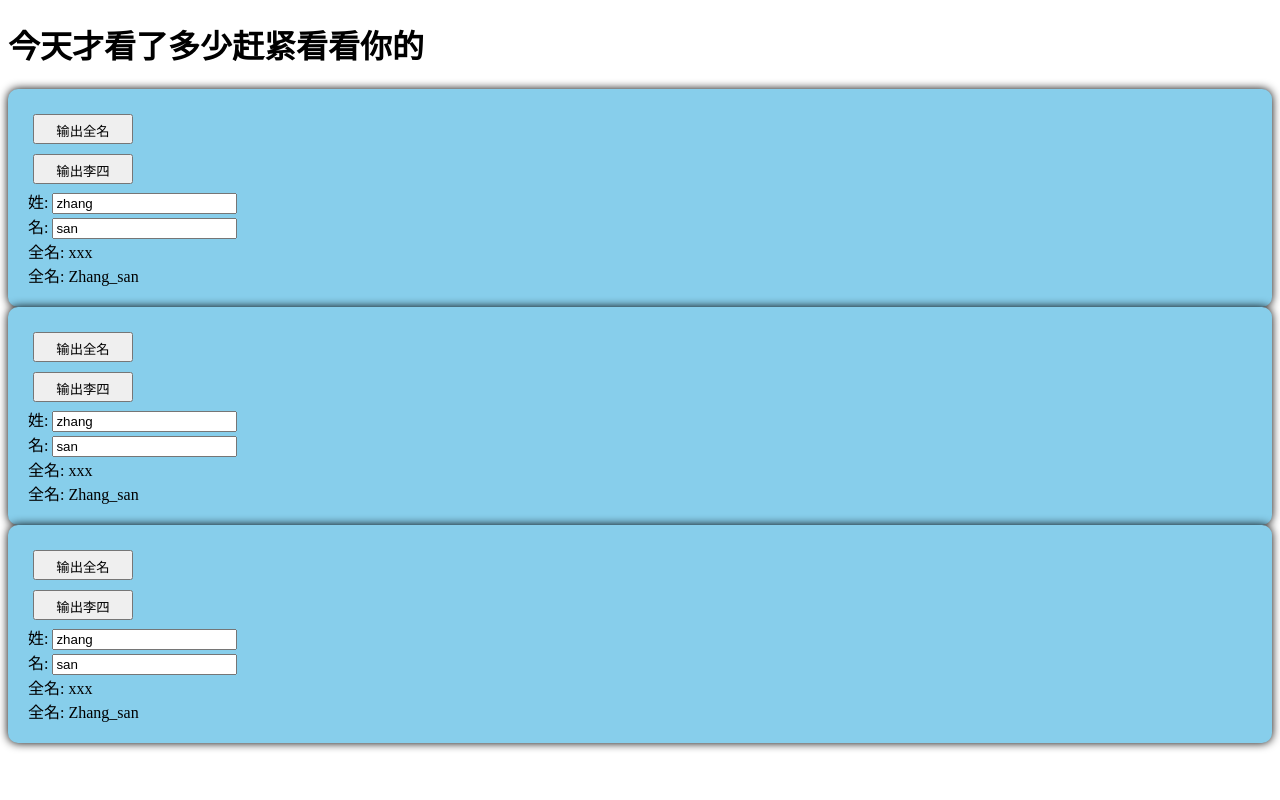
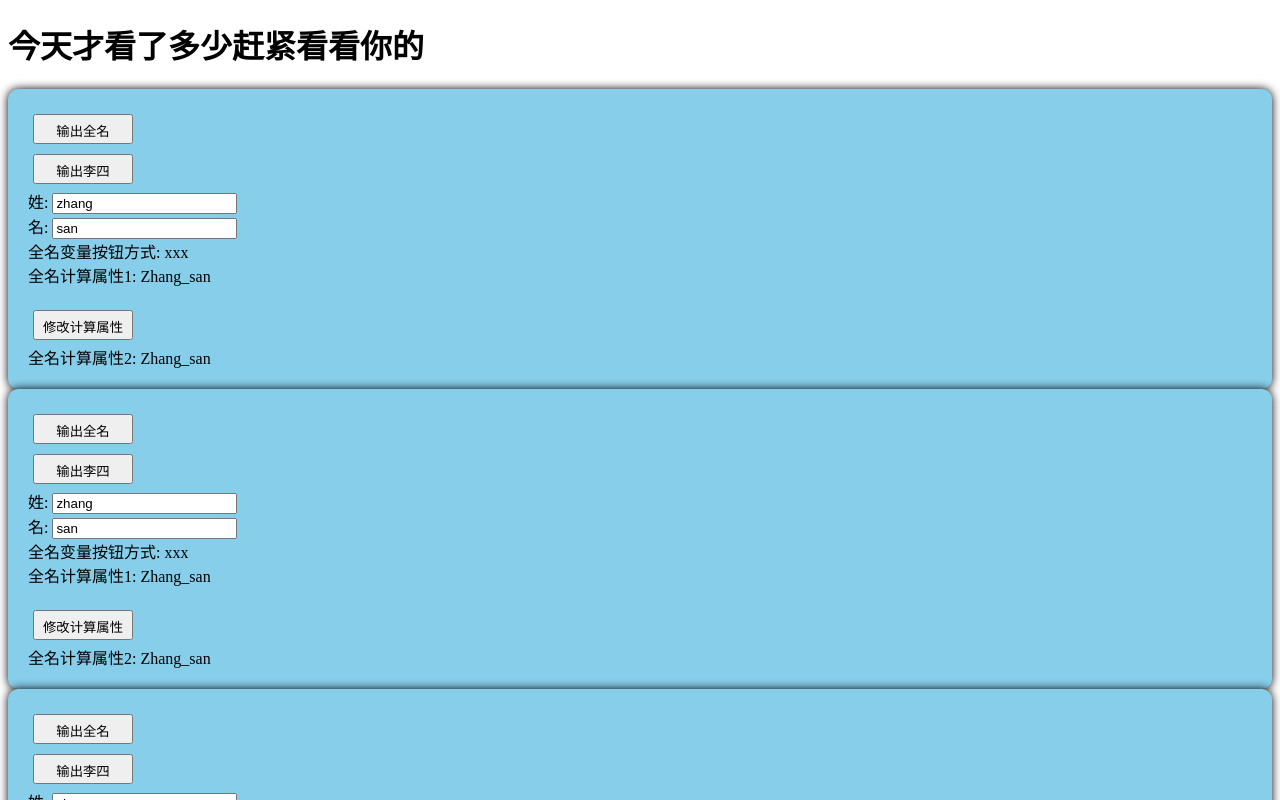
Before and after one commit to huali825/webVue3Learn, a Vue app: page / in a window 1280 px wide. Shown: the top 800 px of the page. Built offline with nearby package versions, Linux system fonts and the light colour scheme.

Commit message:
修改计算属性

```diff
--- a/src/components/Person.vue
+++ b/src/components/Person.vue
@@ -2,13 +2,17 @@
 <template>
   <div class="person">
     <button @click = "addName">输出全名</button> <br>
+
     <button @click = "fullNameLisi">输出李四</button> <br>
   姓: <input type="text" v-model="NameLong.firstName"> <br>
   名: <input type="text" v-model="NameLong.lastName"> <br>
-  全名: <span> {{nameTemp}}</span> <br>
+  全名变量按钮方式: <span> {{nameTemp}}</span> <br>
 
 <!--    计算属性-->
-  全名: <span> {{fullName}}</span> <br>
+  全名计算属性1: <span> {{fullName}}</span> <br>
+    <br>
+  <button @click = "changeFullName2">修改计算属性</button> <br>
+  全名计算属性2: <span> {{fullName2}}</span> <br>
 
   </div>
 </template>
@@ -39,6 +43,23 @@ import {computed, reactive, ref} from 'vue'
     return NameLong.firstName.slice(0,1).toUpperCase() + NameLong.firstName.slice(1) + '_' + NameLong.lastName
   })
 
+let fullName2 = computed({
+  get(){
+    return NameLong.firstName.slice(0,1).toUpperCase() + NameLong.firstName.slice(1) + '_' + NameLong.lastName
+  },
+  set(val){
+    const [str1,str2] = val.split('_')
+    NameLong.firstName = str1
+    NameLong.lastName = str2
+    //console.log(x)
+    console.log('set', val)
+  }
+})
+
+  function changeFullName2(){
+    fullName2.value = 'li_si'
+  }
+
   function addName () {
     NameLong.longName = NameLong.firstName  + '_' + NameLong.lastName
     nameTemp.value = NameLong.longName
```
